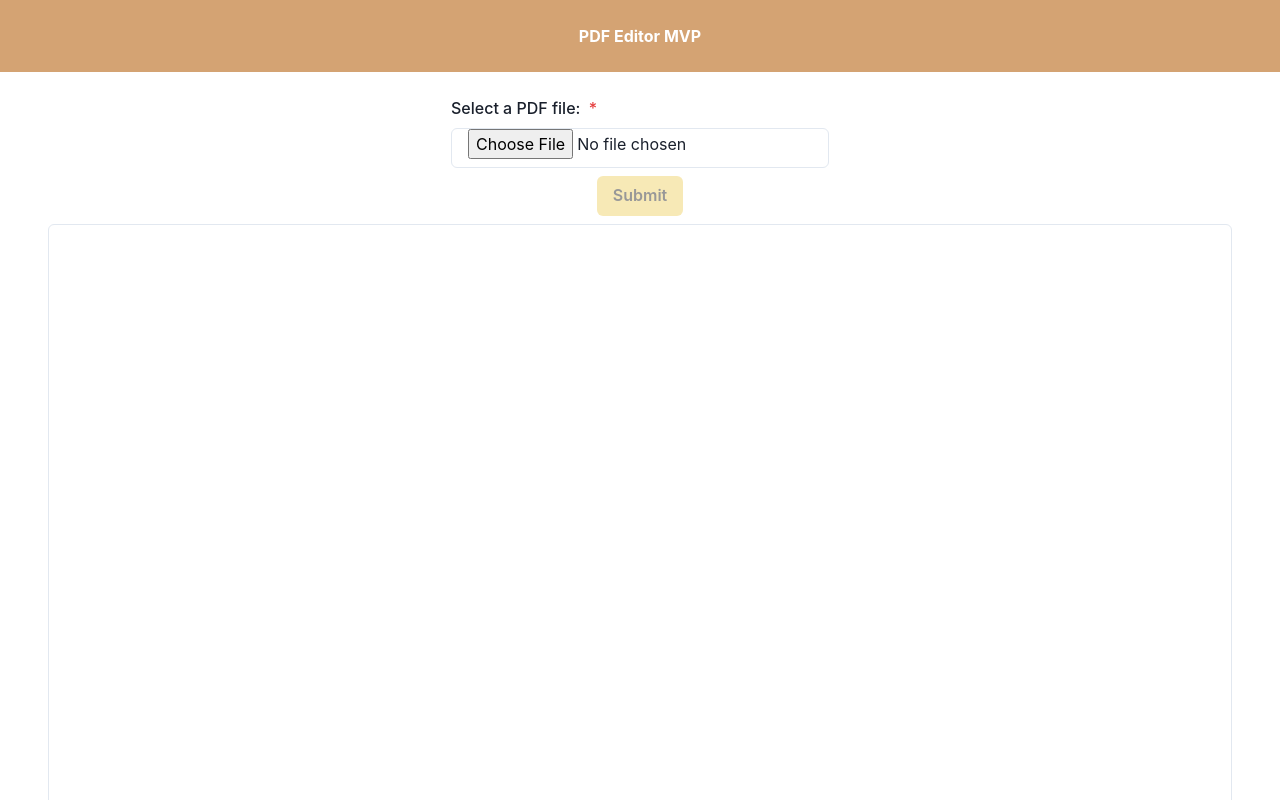
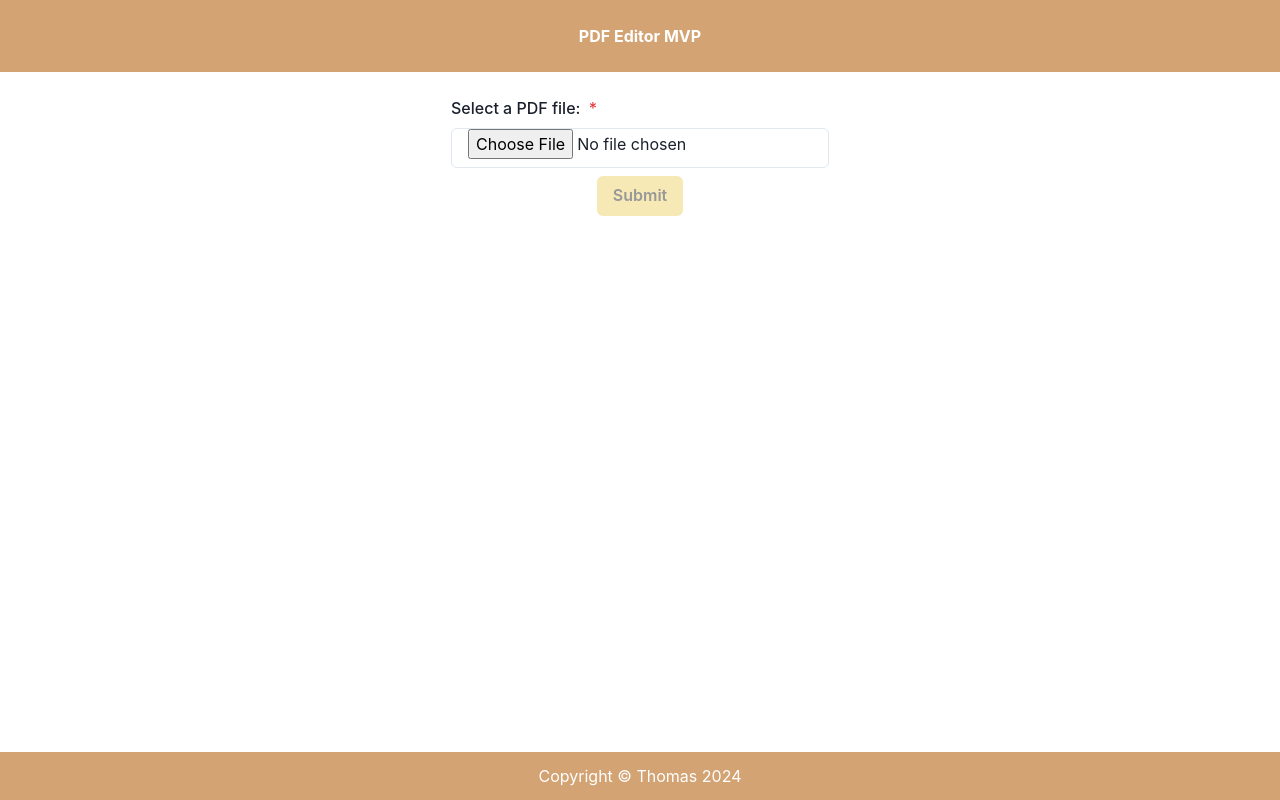
Before and after one commit to pr0m3th3usEx/challenges, a Next.js app in the folder test-beglaubigt/: page / in a window 1280 px wide. Shown: the top 800 px of the page. Built offline with nearby package versions, Linux system fonts and the light colour scheme; no server answers.

Commit message:
hide form after upload

```diff
--- a/test-beglaubigt/app/page.tsx
+++ b/test-beglaubigt/app/page.tsx
@@ -115,6 +115,7 @@ export default function Home() {
       </Stack>
       <VStack as="main" alignItems="center" w="full" flexGrow={1} px="48px" py="24px">
         {/* Upload form */}
+        {pdfText.length === 0 && (
           <VStack as="form" w="fit-content" onSubmit={onUploadFormSubmit}>
             <FormControl isRequired isInvalid={!!errors.file}>
               <FormLabel>Select a PDF file: </FormLabel>
@@ -133,8 +134,10 @@ export default function Home() {
               Submit
             </Button>
           </VStack>
+        )}
 
         {/* Text area */}
+        {pdfText.length > 0 && (
           <HStack justifyContent="center" w="full" spacing="24px">
             <AspectRatio w="60%" minW="60%" ratio={1.4142 / 1} flexGrow={2}>
               <Textarea
@@ -149,9 +152,14 @@ export default function Home() {
 
             {/* Prompt input */}
             {isTextSelected && (
-            <Prompt textViewRef={textViewRef} textSelection={textSelection} onSuggestionFetched={onSuggestionFetched} />
+              <Prompt
+                textViewRef={textViewRef}
+                textSelection={textSelection}
+                onSuggestionFetched={onSuggestionFetched}
+              />
             )}
           </HStack>
+        )}
       </VStack>
       <Stack w="full" alignItems="center" px="12px" py="12px" bg="#d4a373">
         <Text color="white">Copyright © Thomas 2024</Text>
```
Lines whose indentation alone changed are shown as unchanged.
